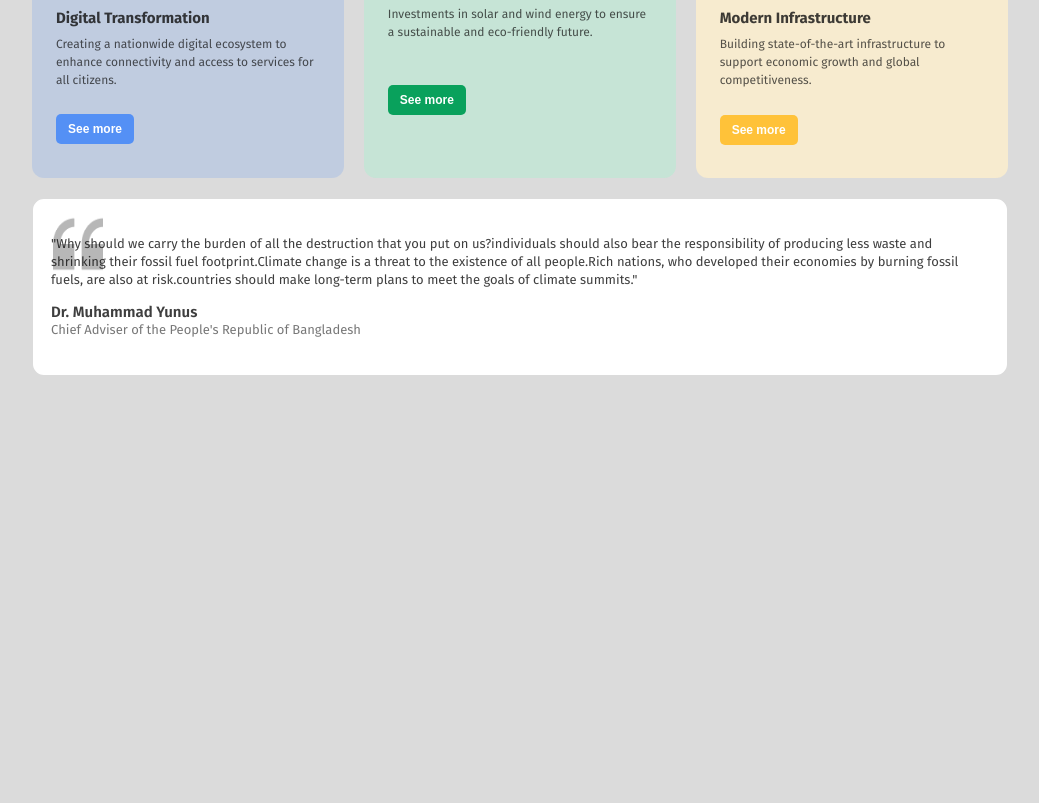
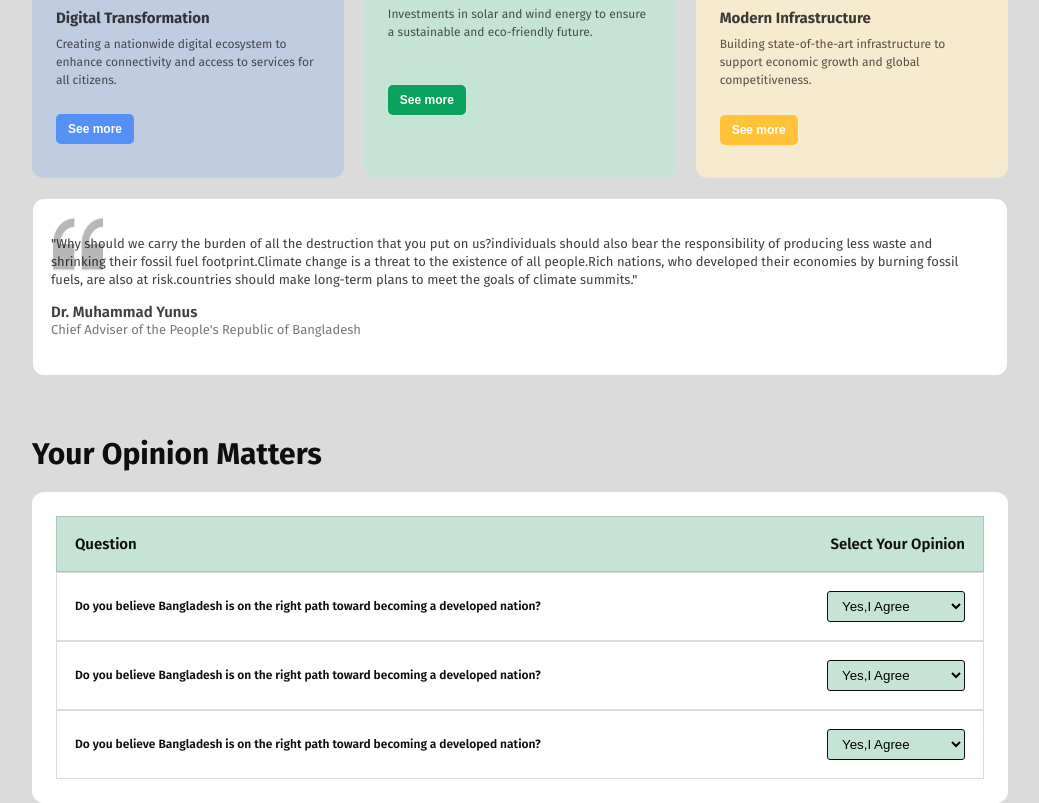
Before and after one commit to AAzizshishir/assignment-01, a plain HTML site: page index.html in a window 1280 px wide. Shown: the part 1043-1846 px from the top of the page, without its empty margins (120-1159 px from the left). Before the commit the page ends 1419 px from the top, so only its background shows below. Drawn offline with Linux system fonts and the light colour scheme.

Commit message:
added opinion section

```diff
--- a/index.html
+++ b/index.html
@@ -30,30 +30,41 @@
 
     <!-- MAIN SECTION -->
     <main>
-
       <!-- PILLAR OF BANGLADESH -->
       <section class="pillar">
         <h2 class="section-title">Pillars of "Bangladesh 2.0</h2>
         <div class="card">
           <div>
-                    <img src="./assets/innovation.png" alt="Innovation">
+            <img src="./assets/innovation.png" alt="Innovation" />
             <h6 class="title">Innovation</h6>
-                    <p class="description">Technical innovation often manifests itself via the engineering process when the problem being solved.</p>
+            <p class="description">
+              Technical innovation often manifests itself via the engineering
+              process when the problem being solved.
+            </p>
           </div>
           <div>
-                    <img src="./assets/sustainability.jpg" alt="Sustainability">
+            <img src="./assets/sustainability.jpg" alt="Sustainability" />
             <h6 class="title">Sustainability</h6>
-                    <p class="description">meeting our own needs without compromising the ability of future generations to meet their own needs</p>
+            <p class="description">
+              meeting our own needs without compromising the ability of future
+              generations to meet their own needs
+            </p>
           </div>
           <div>
-                    <img src="./assets/Infrastructure.jpg" alt="Infrastructure">
+            <img src="./assets/Infrastructure.jpg" alt="Infrastructure" />
             <h6 class="title">Infrastructure</h6>
-                    <p class="description">Sustainable infrastructure refers to the processes of design that take into consideration their environmental impact.</p>
+            <p class="description">
+              Sustainable infrastructure refers to the processes of design that
+              take into consideration their environmental impact.
+            </p>
           </div>
           <div>
-                    <img src="./assets/empowerment.jpg" alt="Empowerment">
+            <img src="./assets/empowerment.jpg" alt="Empowerment" />
             <h6 class="title">Empowerment</h6>
-                    <p class="description">The process of which enables individuals/groups to fully access personal or collective power, authority.</p>
+            <p class="description">
+              The process of which enables individuals/groups to fully access
+              personal or collective power, authority.
+            </p>
           </div>
         </div>
       </section>
@@ -63,37 +74,104 @@
       <section class="vision">
         <h2 class="section-title">The Vision of Future</h2>
         <p class="description">
-                Bangladesh 2.0 aims to redefine the nation’s trajectory by embracing cutting-edge technology, promoting inclusive growth, and ensuring sustainability. With initiatives in renewable energy, digital transformation, and robust infrastructure, the country is set to become a global model of development.
+          Bangladesh 2.0 aims to redefine the nation’s trajectory by embracing
+          cutting-edge technology, promoting inclusive growth, and ensuring
+          sustainability. With initiatives in renewable energy, digital
+          transformation, and robust infrastructure, the country is set to
+          become a global model of development.
         </p>
         <div class="card-container">
           <div class="card-1 card">
-                    <img src="./assets/digital-transformation.jpg" alt="Digital Transformation">
+            <img
+              src="./assets/digital-transformation.jpg"
+              alt="Digital Transformation"
+            />
             <h6 class="title">Digital Transformation</h6>
-                    <p class="description">Creating a nationwide digital ecosystem to enhance connectivity and access to services for all citizens.</p>
+            <p class="description">
+              Creating a nationwide digital ecosystem to enhance connectivity
+              and access to services for all citizens.
+            </p>
             <button class="btn btn-1">See more</button>
           </div>
           <div class="card-2 card">
-                    <img src="./assets/Green-energy.jpg" alt="Green Energy">
+            <img src="./assets/Green-energy.jpg" alt="Green Energy" />
             <h6 class="title">Green Energy</h6>
-                    <p class="description">Investments in solar and wind energy to ensure a sustainable and eco-friendly future.</p>
+            <p class="description">
+              Investments in solar and wind energy to ensure a sustainable and
+              eco-friendly future.
+            </p>
             <button class="btn btn-2">See more</button>
           </div>
           <div class="card-3 card">
-                    <img src="./assets/modern-infrastructure.jpg" alt="Modern Infrastructure">
+            <img
+              src="./assets/modern-infrastructure.jpg"
+              alt="Modern Infrastructure"
+            />
             <h6 class="title">Modern Infrastructure</h6>
-                    <p class="description">Building state-of-the-art infrastructure to support economic growth and global competitiveness.</p>
+            <p class="description">
+              Building state-of-the-art infrastructure to support economic
+              growth and global competitiveness.
+            </p>
             <button class="btn btn-3">See more</button>
           </div>
         </div>
-            <div class="chief-adviser-box">
+        <div class="chief-adviser-speech">
           <blockquote>
-                    "Why should we carry the burden of all the destruction that you put on us?individuals should also bear the responsibility of producing less waste and shrinking their fossil fuel footprint.Climate change is a threat to the existence of all people.Rich nations, who developed their economies by burning fossil fuels, are also at risk.countries should make long-term plans to meet the goals of climate summits."
+            "Why should we carry the burden of all the destruction that you put
+            on us?individuals should also bear the responsibility of producing
+            less waste and shrinking their fossil fuel footprint.Climate change
+            is a threat to the existence of all people.Rich nations, who
+            developed their economies by burning fossil fuels, are also at
+            risk.countries should make long-term plans to meet the goals of
+            climate summits."
           </blockquote>
           <h4>Dr. Muhammad Yunus</h4>
           <p>Chief Adviser of the People's Republic of Bangladesh</p>
         </div>
       </section>
       <!-- VISION SECTION END -->
+
+      <!-- OPINION SECTION -->
+       <section class="opinion">
+        <h2 class="section-title">Your Opinion Matters</h2>
+        <div class="opinion-container">
+          <div class="question-container">
+            <div class="heading">
+              <h4>Question</h4>
+              <h4>Select Your Opinion</h4>
+            </div>
+            <div class="question">
+              <p>Do you believe Bangladesh is on the right path toward becoming a developed nation?</p>
+              <div>
+                <select>
+                  <option value="yes,I agree">Yes,I Agree</option>
+                  <option value="no,I dont agree">No,I Dont Agree</option>
+                </select>
+              </div>
+            </div>
+            <div class="question">
+              <p>Do you believe Bangladesh is on the right path toward becoming a developed nation?</p>
+              <div>
+                <select>
+                  <option value="yes,I agree">Yes,I Agree</option>
+                  <option value="no,I dont agree">No,I Dont Agree</option>
+                </select>
+              </div>
+            </div>
+            <div class="question">
+              <p>Do you believe Bangladesh is on the right path toward becoming a developed nation?</p>
+              <div>
+                <select>
+                  <option value="yes,I agree">Yes,I Agree</option>
+                  <option value="no,I dont agree">No,I Dont Agree</option>
+                </select>
+              </div>
+            </div>
+          </div>
+
+        </div>
+       </section>
+      <!-- OPINION SECTION END -->
     </main>
   </body>
 </html>
--- a/style.css
+++ b/style.css
@@ -202,7 +202,7 @@ main section {
 .vision .btn-3:hover {
   background-color: #eba605;
 }
-.vision .chief-adviser-box {
+.vision .chief-adviser-speech {
   background: #ffffff;
   background-image: url(./assets/quote-bg.png);
   background-size: 50px 60px;
@@ -214,20 +214,65 @@ main section {
   border-radius: 12px;
   margin-top: 20px;
 }
-.vision .chief-adviser-box blockquote,
+.vision .chief-adviser-speech blockquote,
 p {
   color: rgba(14, 14, 14, 0.8);
   font-size: 13px;
   font-weight: 400;
   line-height: 18px;
 }
-.vision .chief-adviser-box h4 {
+.vision .chief-adviser-speech h4 {
   color: rgba(14, 14, 14, 0.8);
   font-size: 15px;
   font-weight: 600;
   margin-top: 14px;
 }
-.vision .chief-adviser-box p {
+.vision .chief-adviser-speech p {
   opacity: 0.7;
 }
 /* VISION OF BANGLADESH STYLE END */
+
+/* OPINION */
+.opinion .opinion-container {
+  background: #ffffff;
+  border-radius: 12px;
+  padding: 24px;
+}
+.opinion .question-container .heading {
+  padding: 18px;
+  border: 1px solid rgba(14, 14, 14, 0.15);
+  background: rgb(198, 228, 214);
+  display: flex;
+  align-items: center;
+  justify-content: space-between;
+}
+.opinion .question-container .heading h4 {
+  color: rgb(14, 14, 14);
+  font-size: 15px;
+  font-weight: 600;
+}
+.opinion .question-container .question {
+  padding: 18px;
+  border: 1px solid rgba(14, 14, 14, 0.15);
+  display: flex;
+  align-items: center;
+  justify-content: space-between;
+}
+.opinion .question-container .question select {
+  padding: 6px 10px;
+  border: 1px solid rgb(14, 14, 14);
+  outline: none;
+  border-radius: 3px;
+  background: rgb(198, 228, 214);
+}
+.opinion .question-container .question p {
+  color: rgb(14, 14, 14);
+  font-size: 12px;
+  font-weight: 600;
+}
+.opinion .question-container .question option {
+  color: rgb(14, 14, 14);
+  font-size: 12px;
+  font-weight: 500;
+}
+/* OPINION SECTION END */
```
Lines whose indentation alone changed are shown as unchanged.
